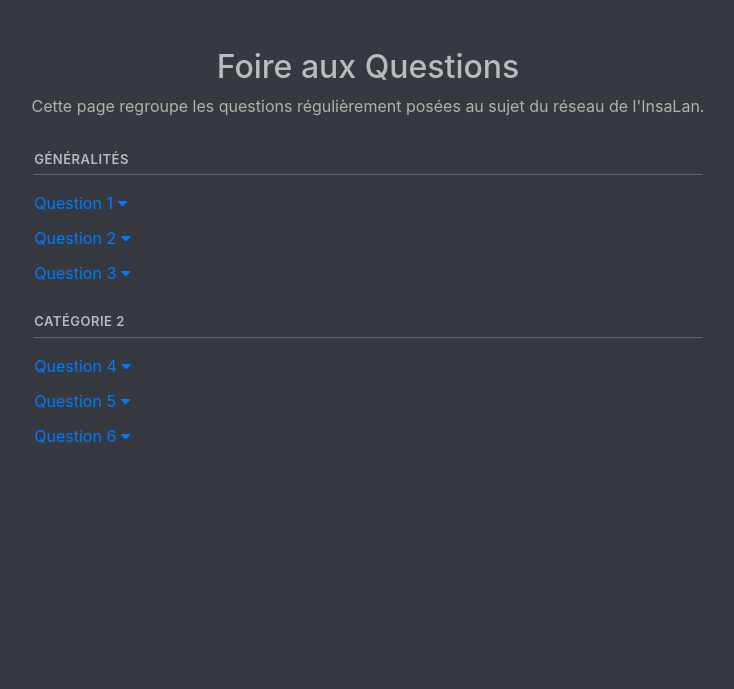
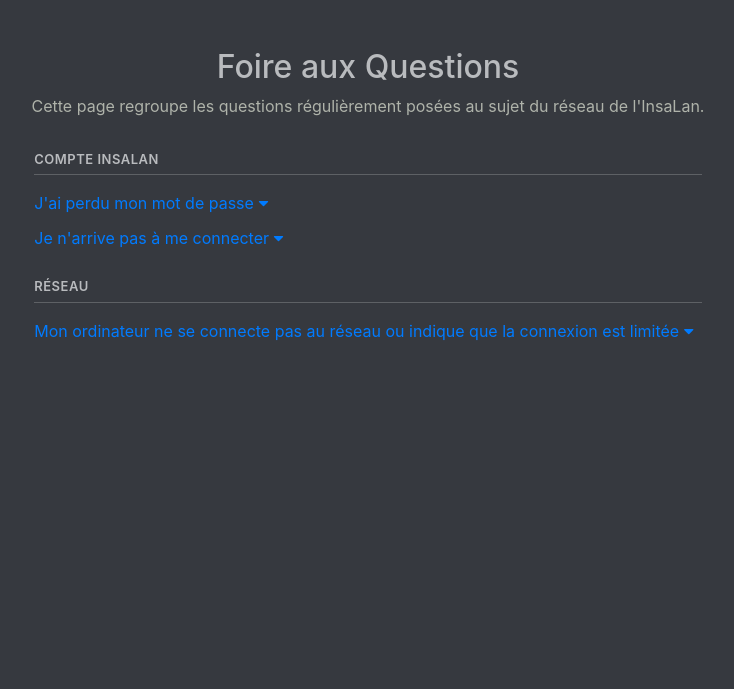
Before and after one commit to InsaLan/langate2000, a Django app: template langate/portal/templates/portal/faq.html in a window 1280 px wide. Shown: the part 58-747 px from the top of the page, without its empty margins (112-846 px from the left). Run offline with Django 3.2, Linux system fonts and the light colour scheme; the template is opened without the code that fills it, so the values that code supplies are empty; parts of the project's set-up code (start-up, migrations or seed data) failed here and were passed over; some libraries are stand-ins or nearby versions.

Commit message:
FAQ and Device bugfix

```diff
--- a/langate/portal/models.py
+++ b/langate/portal/models.py
@@ -51,7 +51,7 @@
     ip = models.CharField(max_length=15, blank=False) # One device should have at least an IP, the MAC is filled later based on it.
 
     # MAC address of the device
-    mac = models.CharField(max_length=17, unique=True) # One user = one device, two users cannot have the same device !
+    mac = models.CharField(max_length=17) # One device = 1 MAC = One User, two users cannot have the same device !
 
     # Area of the device, i.e. LAN or WiFi
     area = models.CharField(max_length=4, default="LAN")
@@ -82,6 +82,7 @@
         ip = instance.ip # FIXME : IP should exist at this stage but it will fail really bad if it doesn't, should we handle this ?
 
         instance.mac = network.get_mac(ip)
+
         instance.area = "LAN"  # FIXME: replace with a call to the networking module
 
         settings.NETWORK.connect_user(instance.mac)
--- a/langate/portal/templates/portal/faq.html
+++ b/langate/portal/templates/portal/faq.html
@@ -9,37 +9,26 @@
 
     <div class="text-white col-xl-9 col-md-10 col-sm-12 col-xs-12 mx-auto">
         <div class="faq-cat">
-            <p class="faq-cat-header">Généralités</p>
+            <p class="faq-cat-header">Compte Insalan</p>
             <div class="faq-cat-content">
                 <a data-toggle="collapse" href="#faq-answer-1" aria-expanded="false" aria-controls="faq-answer-1"
-                   class="faq-question">Question 1 <i class="fas fa-caret-down"></i></a>
+                   class="faq-question">J'ai perdu mon mot de passe <i class="fas fa-caret-down"></i></a>
 
                 <div class="row faq-answer-container">
                     <div class="col">
                         <div class="collapse multi-collapse" class="faq-answer" id="faq-answer-1">
-                            <p>Réponse 1</p>
+				<p>Vous pouvez soit utiliser un téléphone portable en 4G pour récupérer votre mot de passe en ligne sur <a href="https://www.insalan.fr">insalan.fr</a>, soit demander à un administrateur de vous recréer un compte local.</p>
                         </div>
                     </div>
                 </div>
 
                 <a data-toggle="collapse" href="#faq-answer-2" aria-expanded="false" aria-controls="faq-answer-2"
-                   class="faq-question">Question 2 <i class="fas fa-caret-down"></i></a>
+                   class="faq-question">Je n'arrive pas à me connecter <i class="fas fa-caret-down"></i></a>
 
                 <div class="row faq-answer-container">
                     <div class="col">
                         <div class="collapse multi-collapse" class="faq-answer" id="faq-answer-2">
-                            <p>Réponse 2</p>
-                        </div>
-                    </div>
-                </div>
-
-                <a data-toggle="collapse" href="#faq-answer-3" aria-expanded="false" aria-controls="faq-answer-3"
-                   class="faq-question">Question 3 <i class="fas fa-caret-down"></i></a>
-
-                <div class="row faq-answer-container">
-                    <div class="col">
-                        <div class="collapse multi-collapse" class="faq-answer" id="faq-answer-3">
-                            <p>Réponse 3</p>
+                            <p>N'hésitez pas à contacter un membre du staff qui vous aidera.</p>
                         </div>
                     </div>
                 </div>
@@ -48,37 +37,19 @@
         </div>
 
         <div class="faq-cat">
-            <p class="faq-cat-header">Catégorie 2</p>
+            <p class="faq-cat-header">Réseau</p>
             <div class="faq-cat-content">
                 <a data-toggle="collapse" href="#faq-answer-4" aria-expanded="false" aria-controls="faq-answer-4"
-                   class="faq-question">Question 4 <i class="fas fa-caret-down"></i></a>
+                   class="faq-question">Mon ordinateur ne se connecte pas au réseau ou indique que la connexion est limitée <i class="fas fa-caret-down"></i></a>
 
                 <div class="row faq-answer-container">
                     <div class="col">
                         <div class="collapse multi-collapse" class="faq-answer" id="faq-answer-4">
-                            <p>Réponse 4</p>
-                        </div>
-                    </div>
-                </div>
-
-                <a data-toggle="collapse" href="#faq-answer-5" aria-expanded="false" aria-controls="faq-answer-5"
-                   class="faq-question">Question 5 <i class="fas fa-caret-down"></i></a>
-
-                <div class="row faq-answer-container">
-                    <div class="col">
-                        <div class="collapse multi-collapse" class="faq-answer" id="faq-answer-5">
-                            <p>Réponse 5</p>
-                        </div>
-                    </div>
-                </div>
-
-                <a data-toggle="collapse" href="#faq-answer-6" aria-expanded="false" aria-controls="faq-answer-6"
-                   class="faq-question">Question 6 <i class="fas fa-caret-down"></i></a>
-
-                <div class="row faq-answer-container">
-                    <div class="col">
-                        <div class="collapse multi-collapse" class="faq-answer" id="faq-answer-6">
-                            <p>Réponse 6</p>
+				<ul class="mt-1">
+					<li>Revérifiez que votre câble réseau est bien branché.</li>
+					<li>Vérifiez que le pilote de votre carte réseau est bien installé.</li>
+					<li>Si votre problème n'est pas résolu, n'hésitez pas à contacter un membre du staff de vous aider</li>
+				</ul>
                         </div>
                     </div>
                 </div>
```
Also changed, not shown: langate/portal/views.py (+19 -3 lines), 1 other file.
